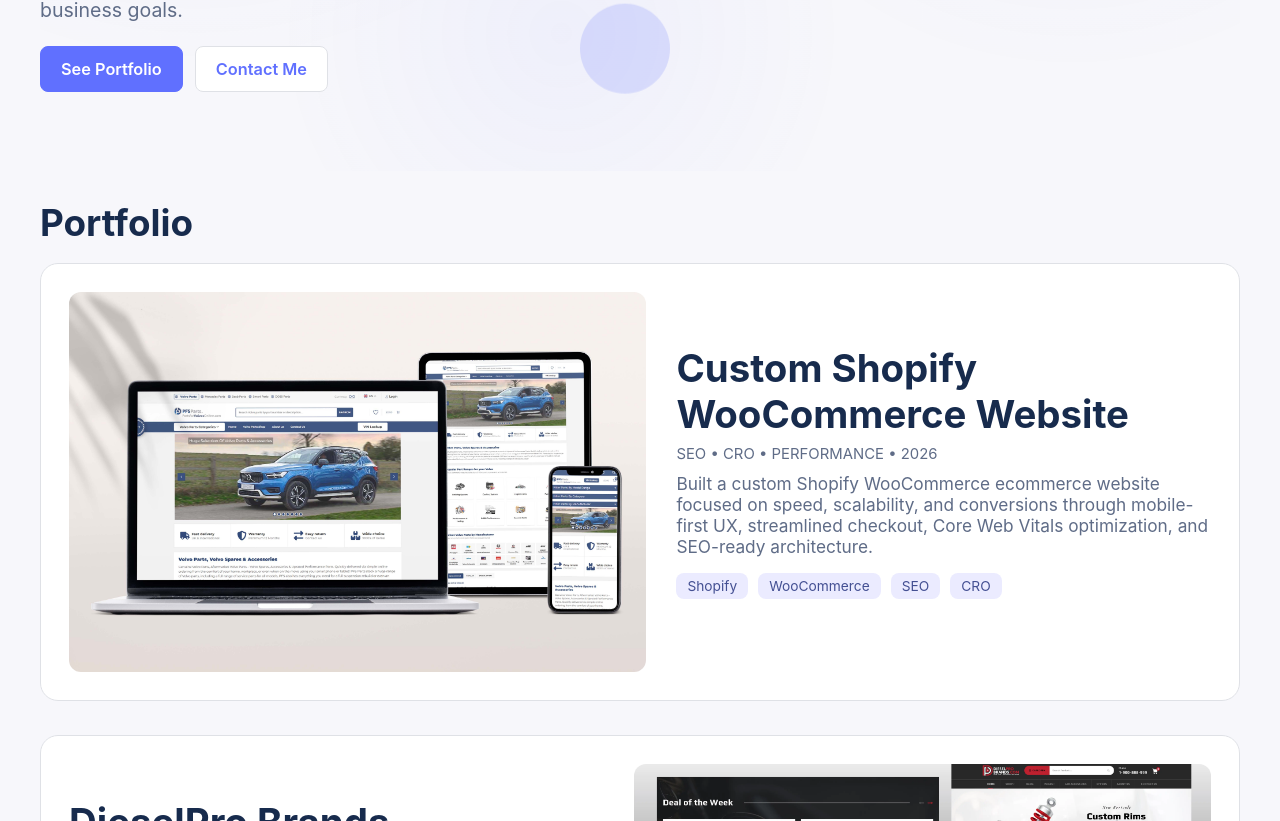
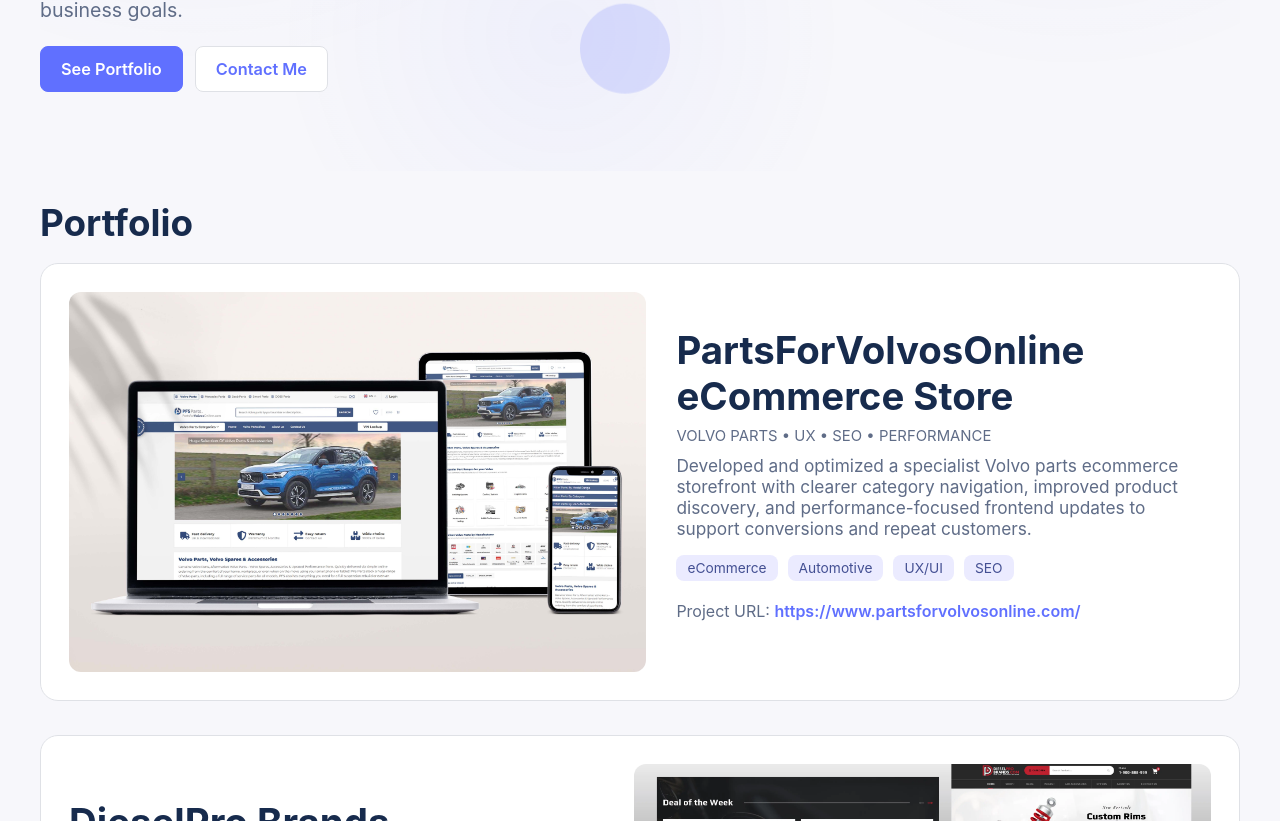
Before and after one commit to svendev888/my-Portfolio, a React (Vite) app: page / in a window 1280 px wide. Shown: the part 539-1360 px from the top of the page. Built offline with nearby package versions, Linux system fonts and the light colour scheme.

Commit message:
insert first section portfolio URL

```diff
--- a/src/App.jsx
+++ b/src/App.jsx
@@ -96,11 +96,11 @@
     {
       kind: 'image',
       src: '/portfolio/PFSParts.jpg',
-      title: 'Custom Shopify WooCommerce Website',
-      subtitle: 'SEO • CRO • PERFORMANCE • 2026',
-      projectUrl: 'https://example.com/custom-shopify-woocommerce',
-      text: 'Built a custom Shopify WooCommerce ecommerce website focused on speed, scalability, and conversions through mobile-first UX, streamlined checkout, Core Web Vitals optimization, and SEO-ready architecture.',
-      tags: ['Shopify', 'WooCommerce', 'SEO', 'CRO'],
+      title: 'PartsForVolvosOnline eCommerce Store',
+      subtitle: 'VOLVO PARTS • UX • SEO • PERFORMANCE',
+      projectUrl: 'https://www.partsforvolvosonline.com/',
+      text: 'Developed and optimized a specialist Volvo parts ecommerce storefront with clearer category navigation, improved product discovery, and performance-focused frontend updates to support conversions and repeat customers.',
+      tags: ['eCommerce', 'Automotive', 'UX/UI', 'SEO'],
     },
     {
       kind: 'image',
```
